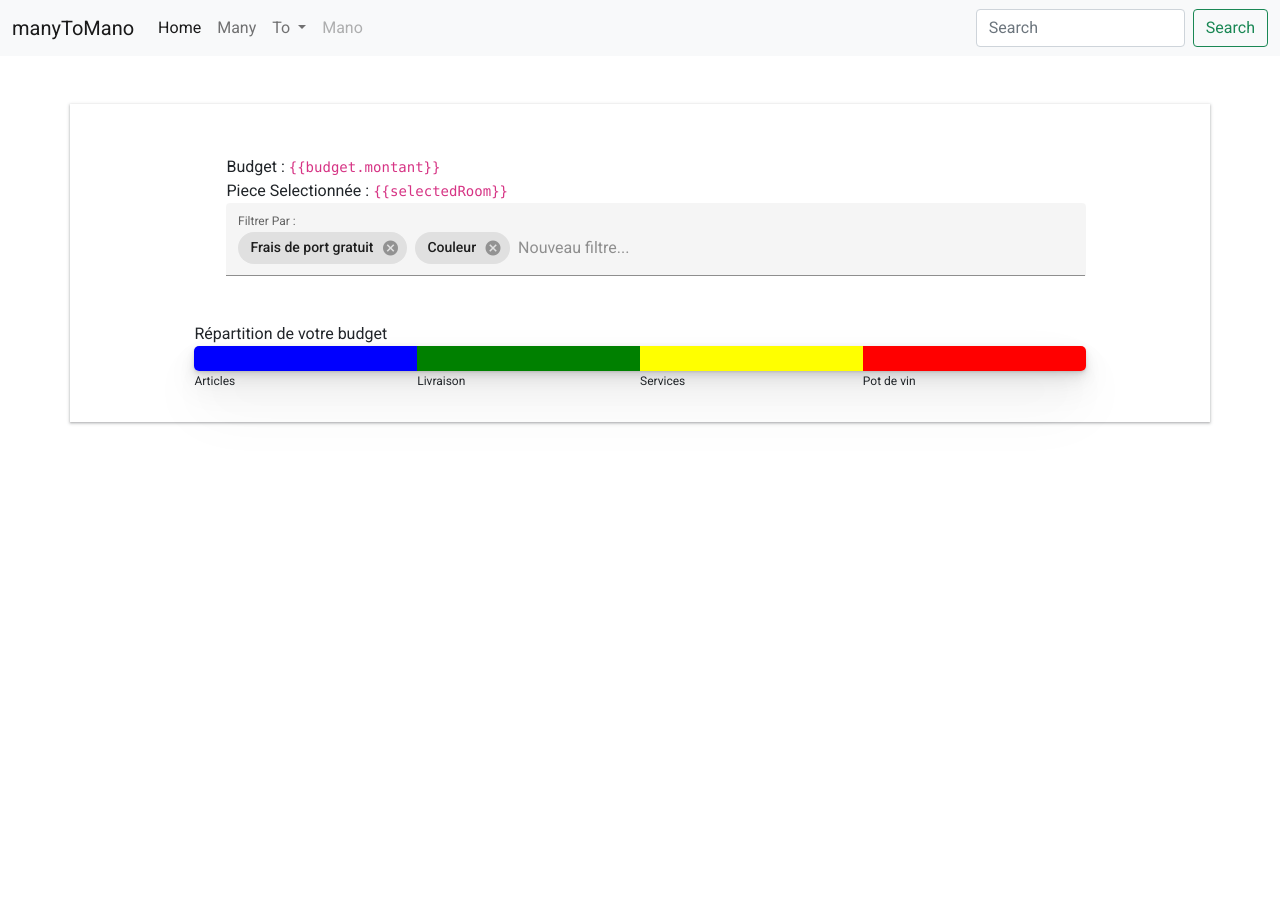
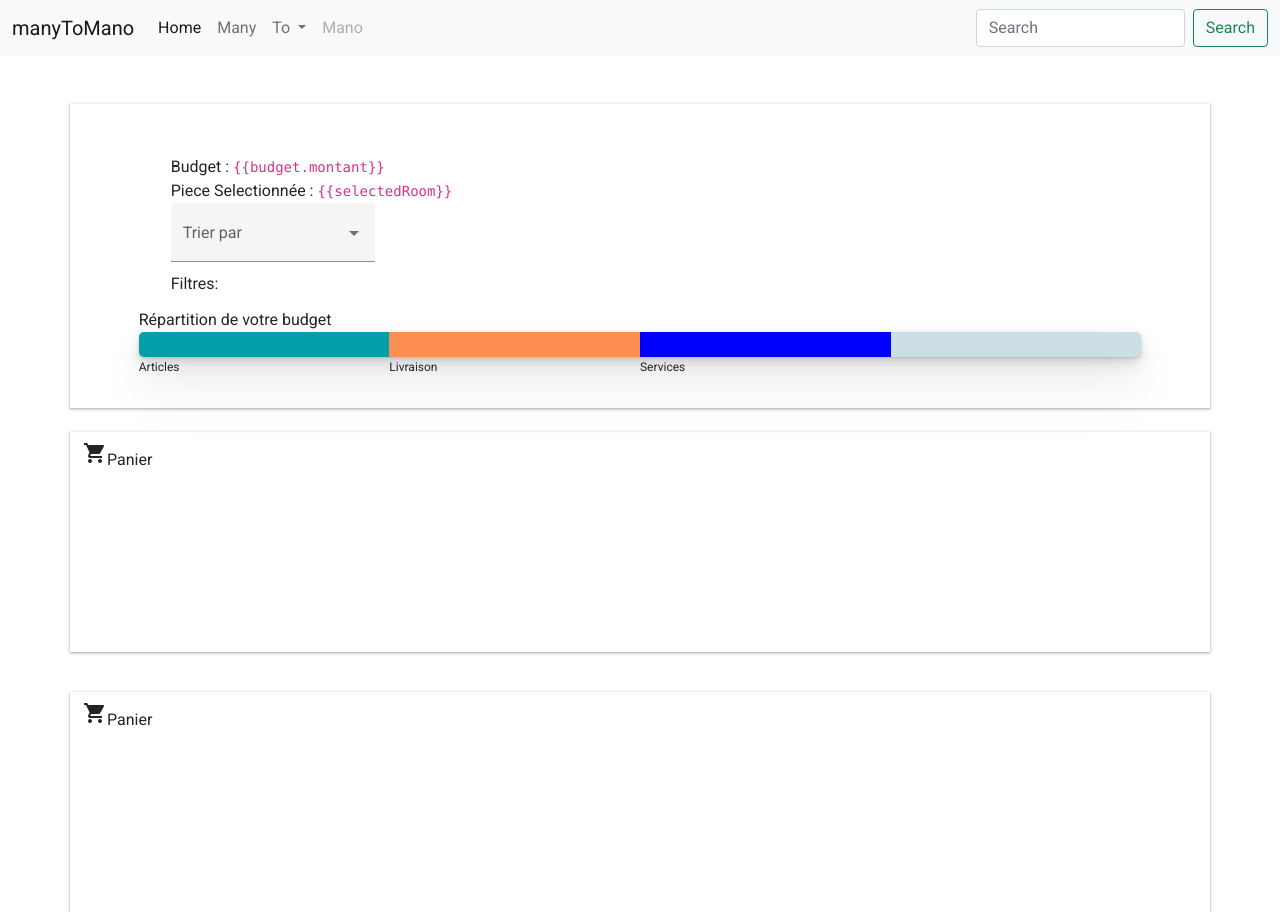
Before and after one commit to BeerusHakaishin/ManyToMano-FRONT, an Angular app: page / in a window 1280 px wide. Before the commit the page ends 800 px from the top, so only its background shows below. Built offline with nearby package versions, Linux system fonts and the light colour scheme.

Commit message:
simple layout

```diff
--- a/src/app/app.module.ts
+++ b/src/app/app.module.ts
@@ -8,6 +8,7 @@ import { MatSliderModule } from '@angular/material/slider';
 import {MatFormFieldModule} from '@angular/material/form-field';
 import {MatChipsModule} from '@angular/material/chips';
 import {MatIconModule} from '@angular/material/icon';
+import {MatSelectModule} from '@angular/material/select';
 
 
 // Component's import below
@@ -28,7 +29,8 @@ import { DashboardComponent } from './dashboard/dashboard.component';
     MatSliderModule,
     MatFormFieldModule,
     MatChipsModule,
-    MatIconModule
+    MatIconModule,
+    MatSelectModule
   ],
   providers: [],
   bootstrap: [AppComponent]
--- a/src/app/dashboard/dashboard.component.html
+++ b/src/app/dashboard/dashboard.component.html
@@ -5,8 +5,8 @@
             <li>Budget : <code ng-non-bindable>{{"{{budget.montant}}"}}</code></li>
             <li>Piece Selectionnée : <code ng-non-bindable>{{"{{selectedRoom}}"}}</code></li>
             <li class="text-right">
-                <mat-form-field class="example-chip-list" appearance="fill">
-                    <mat-label>Filtrer Par :</mat-label>
+                <!-- <mat-form-field class="example-chip-list" appearance="fill">
+                    <mat-label>Trier Par :</mat-label>
                     <mat-chip-list #chipList aria-label="Fruit selection">
                       <mat-chip *ngFor="let fruit of fruits" (removed)="remove(fruit)">
                         {{fruit.name}}
@@ -14,13 +14,23 @@
                           <mat-icon>cancel</mat-icon>
                         </button>
                       </mat-chip>
-                      <input placeholder="Nouveau filtre..."
+                      <input placeholder="Nouveau tag..."
                              [matChipInputFor]="chipList"
                              [matChipInputSeparatorKeyCodes]="separatorKeysCodes"
                              [matChipInputAddOnBlur]="addOnBlur"
                              (matChipInputTokenEnd)="add($event)">
                     </mat-chip-list>
+                  </mat-form-field> -->
+                  <mat-form-field appearance="fill">
+                    <mat-label>Trier par</mat-label>
+                    <mat-select [(value)]="selected">
+                      <mat-option>Aucun</mat-option>
+                      <mat-option value="Frais de port Gratuit">Frais de port gratuit</mat-option>
+                      <mat-option value="En soldes">En soldes</mat-option>
+                    </mat-select>
                   </mat-form-field>
+
+                  <p>Filtres: {{selected}}</p>
             </li>
         </ul>
     </div>
@@ -38,7 +48,15 @@
       <div><p>Articles</p></div>
       <div><p>Livraison</p></div>
       <div><p>Services</p></div>
-      <div><p>Pot de vin</p></div>
+      <!-- <div><p>Pot de vin</p></div> -->
     </div>
   </div>
 </div>
+
+<div class="container panier mt-4 pt-2">
+    <mat-icon>local_grocery_store</mat-icon>Panier
+</div>
+
+<div class="container panier mt-4 pt-2">
+    <mat-icon>local_grocery_store</mat-icon>Panier
+</div>
--- a/src/app/dashboard/dashboard.component.scss
+++ b/src/app/dashboard/dashboard.component.scss
@@ -12,12 +12,18 @@
       box-shadow: rgba(60, 64, 67, 0.3) 0px 1px 2px 0px, rgba(60, 64, 67, 0.15) 0px 1px 3px 1px;
   }
 
+  .panier{
+    height:220px;
+    margin-bottom: 40px ;
+  }
+
   .barContainer{
     // position: relative;
-    width: 80%;
+    width: 90%;
     margin: 50px auto;
     .bar{
       height: 25px;
+      background-color: rgb(204, 222, 230);
       border-radius: 5px;
       overflow: hidden;
       box-shadow: rgba(0, 0, 0, 0.07) 0px 1px 2px, rgba(0, 0, 0, 0.07) 0px 2px 4px, rgba(0, 0, 0, 0.07) 0px 4px 8px, rgba(0, 0, 0, 0.07) 0px 8px 16px, rgba(0, 0, 0, 0.07) 0px 16px 32px, rgba(0, 0, 0, 0.07) 0px 32px 64px;;
@@ -27,17 +33,17 @@
         float:left;
       }
       .blue{
-        background-color: blue;
+        background-color: rgb(3, 159, 171);
       }
       .green{
-        background-color: green;
+        background-color: rgb(252, 142, 82);
       }
       .yellow{
-        background-color: yellow;
+        background-color: rgb(0, 0, 255);
       }
-      .red{
-        background-color: red;
-      }
+      // .red{
+      //   background-color: red;
+      // }
     }
     .value{
       div{
@@ -67,7 +73,7 @@
         list-style-type: none;
     }
     .text-right{
-        text-align : right;
+
         line-height: 0;
     }
   }
--- a/src/app/dashboard/dashboard.component.ts
+++ b/src/app/dashboard/dashboard.component.ts
@@ -1,6 +1,7 @@
 import { Component, OnInit } from '@angular/core';
 import {COMMA, ENTER} from '@angular/cdk/keycodes';
 import {MatChipInputEvent} from '@angular/material/chips';
+
 
 import { Fruit } from './fruit.model';
 
@@ -10,6 +11,8 @@ import { Fruit } from './fruit.model';
   styleUrls: ['./dashboard.component.scss']
 })
 export class DashboardComponent implements OnInit {
+  selected = '';
+
   addOnBlur = true;
   readonly separatorKeysCodes = [ENTER, COMMA] as const;
   fruits: Fruit[] = [{name: 'Frais de port gratuit'}, {name: 'Couleur'}];
```
